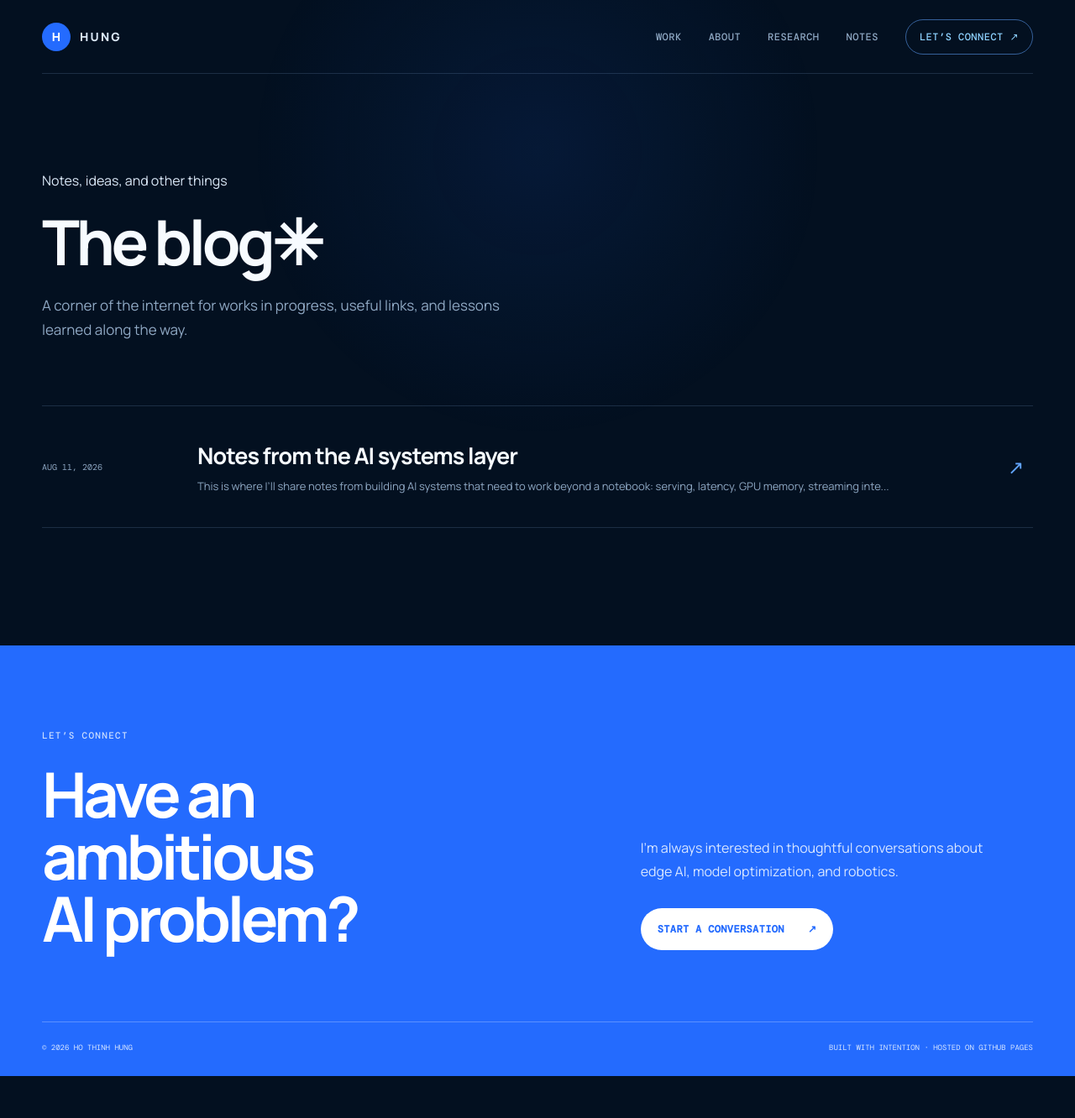
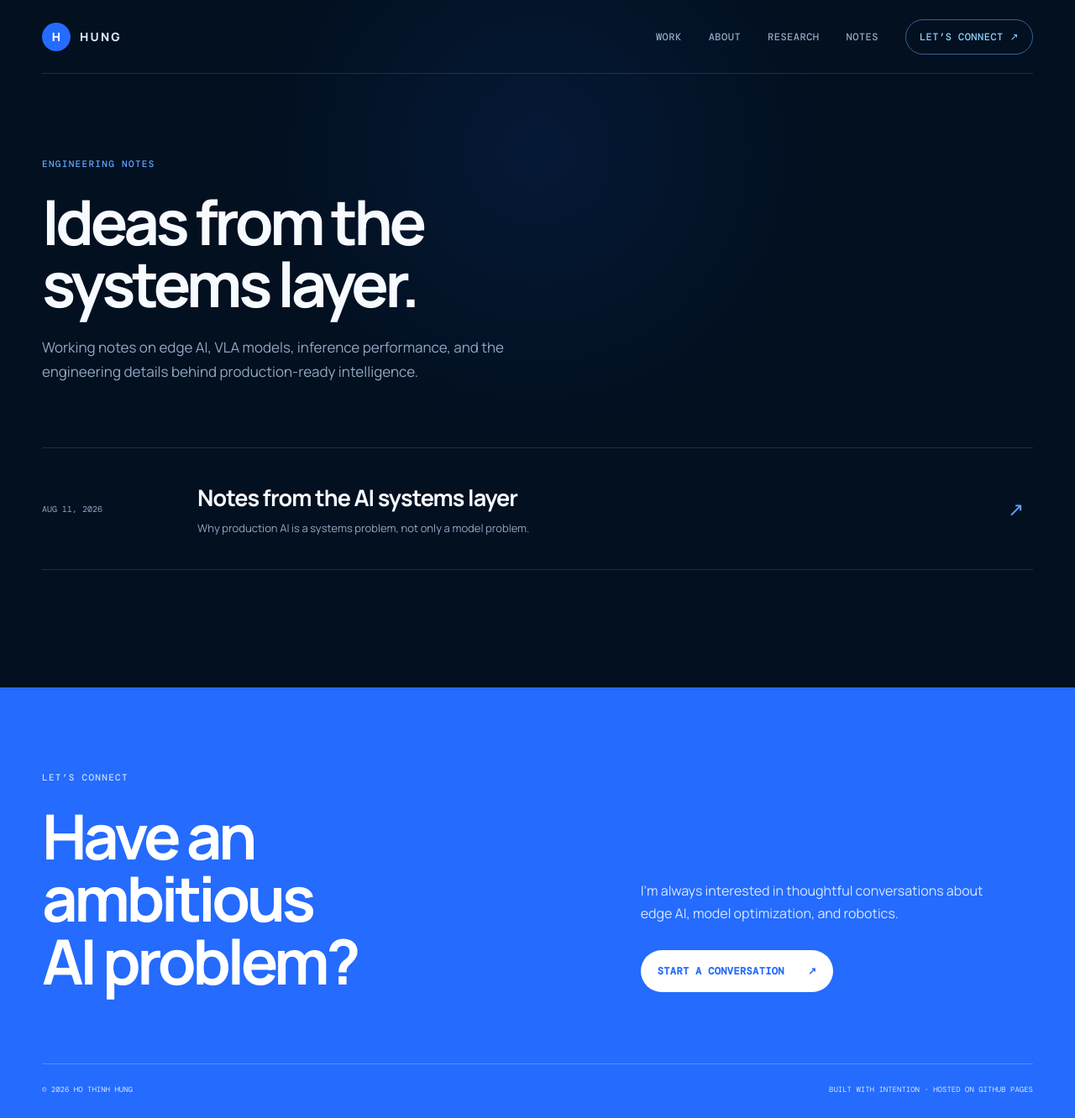
Before and after one commit to hungho77/hung, a Jekyll site: the page built from blog/index.html, in a window 1280 px wide. Shown: the whole page at 84% size. Built offline with Jekyll 4.4.1, drawn with Linux system fonts in a browser that asks for light colours; before the commit the page ends 1282 px from its top, so only the background shows below that.

```diff
--- a/blog/index.html
+++ b/blog/index.html
@@ -1,5 +1,21 @@
 ---
 layout: default
-title: Blog
+title: Engineering Notes
+description: Notes on edge AI, VLA models, inference, and model optimization.
 ---
-<main class="blog-page section-shell"><header class="blog-header"><p class="eyebrow">Notes, ideas, and other things</p><h1>The blog<span class="spark">✳</span></h1><p>A corner of the internet for works in progress, useful links, and lessons learned along the way.</p></header><div class="post-list post-list-large">{% for post in site.posts %}<a class="post-row" href="{{ post.url | relative_url }}"><time>{{ post.date | date: "%b %-d, %Y" }}</time><div><h2>{{ post.title }}</h2>{% if post.excerpt %}<p>{{ post.excerpt | strip_html | truncate: 140 }}</p>{% endif %}</div><span class="arrow">↗</span></a>{% endfor %}</div></main>
+<main class="blog-page section-shell">
+  <header class="blog-header">
+    <p class="section-index">ENGINEERING NOTES</p>
+    <h1>Ideas from the<br>systems layer.</h1>
+    <p>Working notes on edge AI, VLA models, inference performance, and the engineering details behind production-ready intelligence.</p>
+  </header>
+  <div class="post-list post-list-large">
+    {% for post in site.posts %}
+    <a class="post-row" href="{{ post.url | relative_url }}">
+      <time>{{ post.date | date: "%b %-d, %Y" }}</time>
+      <div><h2>{{ post.title }}</h2><p>{{ post.subtitle | default: post.excerpt | strip_html | truncate: 150 }}</p></div>
+      <span>↗</span>
+    </a>
+    {% endfor %}
+  </div>
+</main>
```
